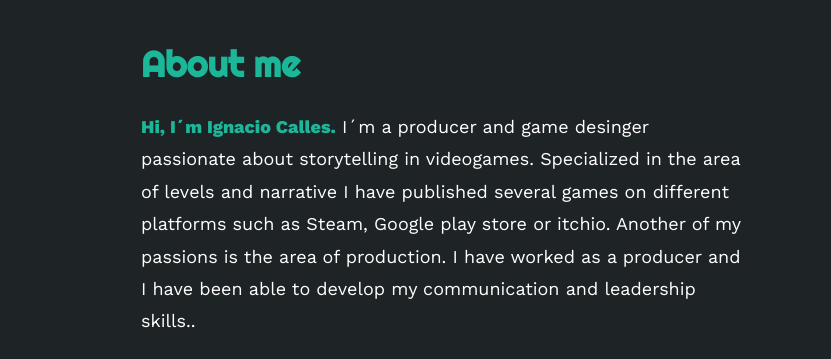
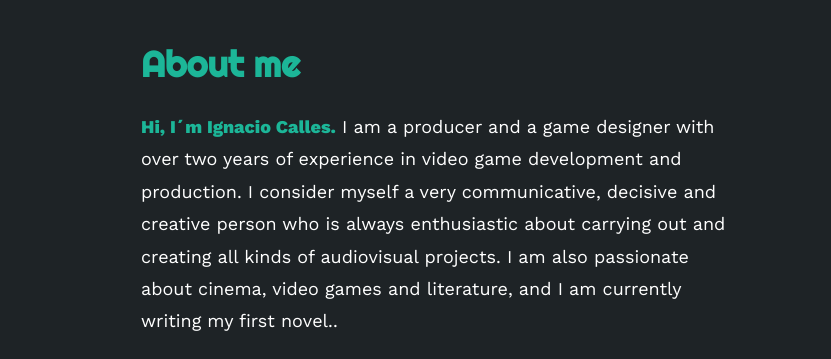
Before and after one commit to Nachete07/Nachete07.github.io, a plain HTML site: page index.html in a window 1280 px wide. Shown: the part 118-477 px from the top of the page, 449-1280 px from the left. Drawn offline with nearby package versions, Linux system fonts and the light colour scheme.

Commit message:
Update index.html

```diff
--- a/index.html
+++ b/index.html
@@ -70,11 +70,18 @@
     <!-- Columna derecha: Texto, datos e intereses -->
     <div class="col derecha">
       <h2>About me</h2>
-      <p><span>Hi, I´m Ignacio Calles.</span> I´m a producer and game desinger passionate about storytelling in videogames.
+      <p><span>Hi, I´m Ignacio Calles.</span>  I am a producer and a game designer with over two years of
+ experience in video game development
+ and production.
 
-                Specialized in the area of levels and narrative I have published several games on different platforms such as Steam, Google play store or itchio.
-
-                Another of my passions is the area of production. I have worked as a producer and I have been able to develop my communication and leadership skills.</span>.</p>
+I consider myself a very communicative,
+ decisive and creative person who is
+ always enthusiastic about carrying out
+ and creating all kinds of audiovisual
+ projects.
+ I am also passionate about cinema,
+ video games and literature, and I am
+ currently writing my first novel.</span>.</p>
 
       <div class="fila datos-personales">
         <ul>
```
